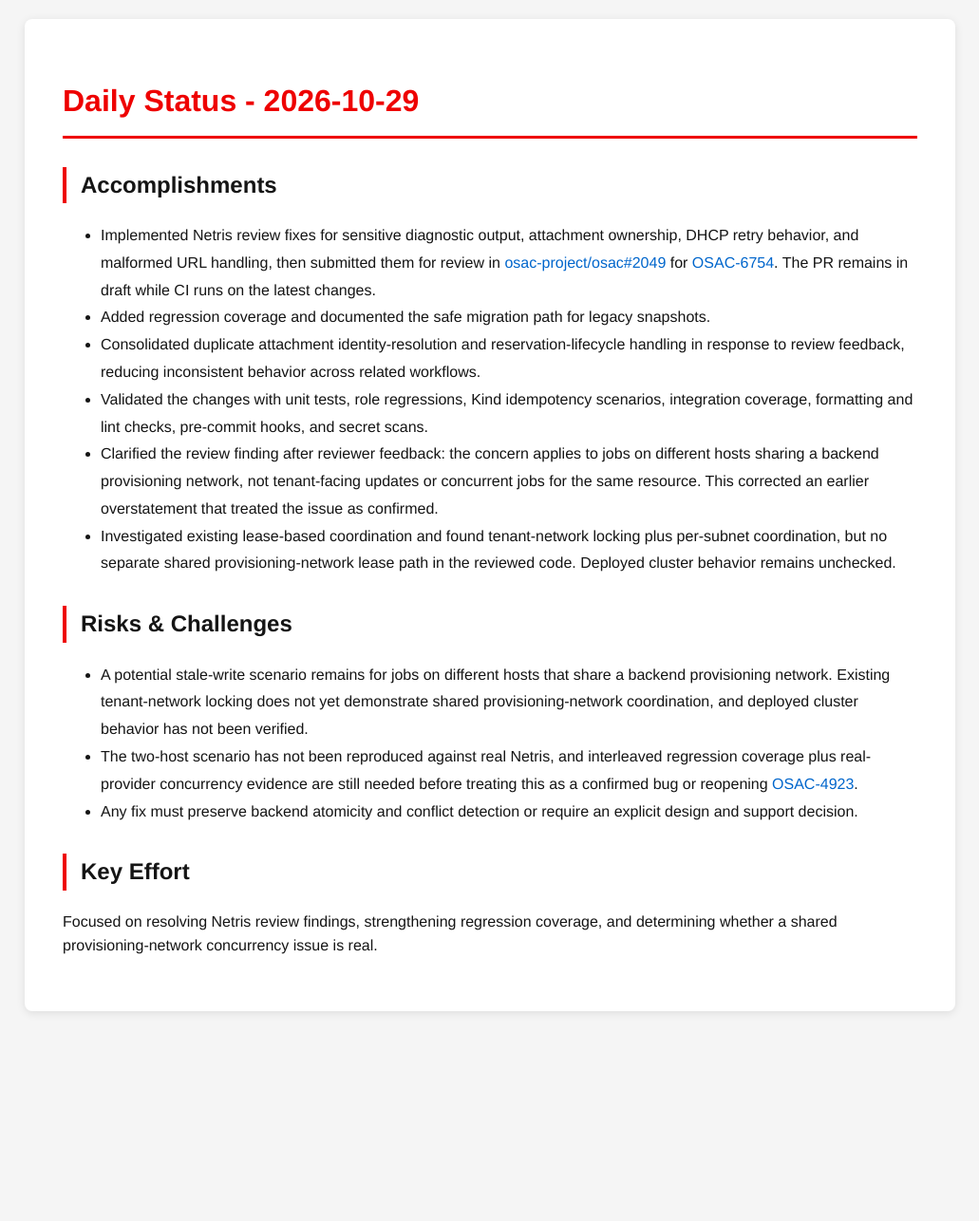
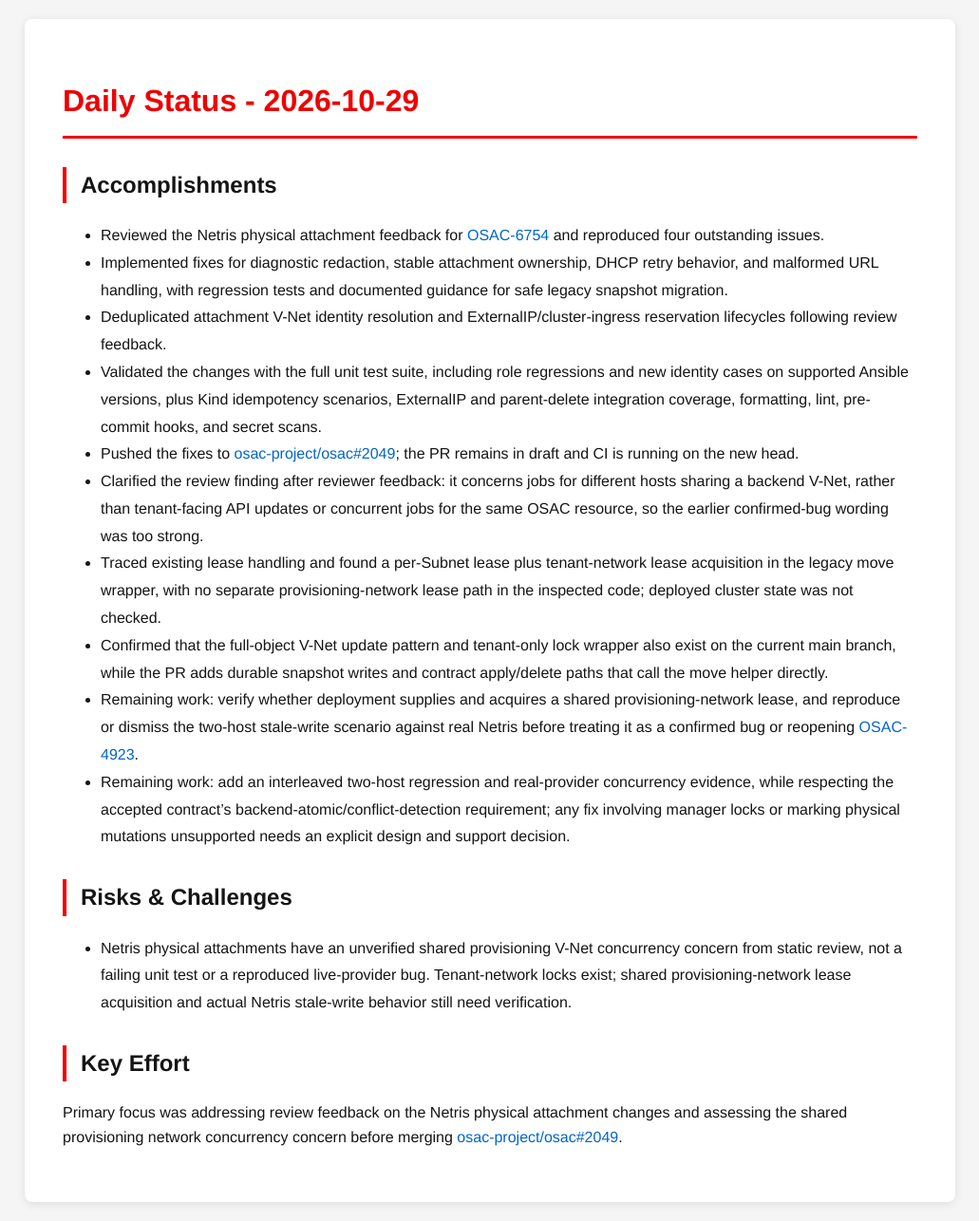
Before and after one commit to tzvatot/daily-status, a Jekyll site: the page built from 2026-10-29.md, in a window 1280 px wide. Shown: the whole page at 95% size, without its empty margins (124-1155 px from the left). Built offline with Jekyll 4.4.1, drawn with Linux system fonts in a browser that asks for light colours; before the commit the page ends 1085 px from its top, so only the background shows below that.

Commit message:
Daily status update - 2026-10-29

```diff
--- a/2026-10-29.md
+++ b/2026-10-29.md
@@ -7,17 +7,19 @@ date: 2026-10-29
 # Daily Status - 2026-10-29
 
 ## Accomplishments
-- Implemented Netris review fixes for sensitive diagnostic output, attachment ownership, DHCP retry behavior, and malformed URL handling, then submitted them for review in [osac-project/osac#2049](https://github.com/osac-project/osac/pull/2049) for [OSAC-6754](https://redhat.atlassian.net/browse/OSAC-6754). The PR remains in draft while CI runs on the latest changes.
-- Added regression coverage and documented the safe migration path for legacy snapshots.
-- Consolidated duplicate attachment identity-resolution and reservation-lifecycle handling in response to review feedback, reducing inconsistent behavior across related workflows.
-- Validated the changes with unit tests, role regressions, Kind idempotency scenarios, integration coverage, formatting and lint checks, pre-commit hooks, and secret scans.
-- Clarified the review finding after reviewer feedback: the concern applies to jobs on different hosts sharing a backend provisioning network, not tenant-facing updates or concurrent jobs for the same resource. This corrected an earlier overstatement that treated the issue as confirmed.
-- Investigated existing lease-based coordination and found tenant-network locking plus per-subnet coordination, but no separate shared provisioning-network lease path in the reviewed code. Deployed cluster behavior remains unchecked.
+- Reviewed the Netris physical attachment feedback for [OSAC-6754](https://redhat.atlassian.net/browse/OSAC-6754) and reproduced four outstanding issues.
+- Implemented fixes for diagnostic redaction, stable attachment ownership, DHCP retry behavior, and malformed URL handling, with regression tests and documented guidance for safe legacy snapshot migration.
+- Deduplicated attachment V-Net identity resolution and ExternalIP/cluster-ingress reservation lifecycles following review feedback.
+- Validated the changes with the full unit test suite, including role regressions and new identity cases on supported Ansible versions, plus Kind idempotency scenarios, ExternalIP and parent-delete integration coverage, formatting, lint, pre-commit hooks, and secret scans.
+- Pushed the fixes to [osac-project/osac#2049](https://github.com/osac-project/osac/pull/2049); the PR remains in draft and CI is running on the new head.
+- Clarified the review finding after reviewer feedback: it concerns jobs for different hosts sharing a backend V-Net, rather than tenant-facing API updates or concurrent jobs for the same OSAC resource, so the earlier confirmed-bug wording was too strong.
+- Traced existing lease handling and found a per-Subnet lease plus tenant-network lease acquisition in the legacy move wrapper, with no separate provisioning-network lease path in the inspected code; deployed cluster state was not checked.
+- Confirmed that the full-object V-Net update pattern and tenant-only lock wrapper also exist on the current main branch, while the PR adds durable snapshot writes and contract apply/delete paths that call the move helper directly.
+- Remaining work: verify whether deployment supplies and acquires a shared provisioning-network lease, and reproduce or dismiss the two-host stale-write scenario against real Netris before treating it as a confirmed bug or reopening [OSAC-4923](https://redhat.atlassian.net/browse/OSAC-4923).
+- Remaining work: add an interleaved two-host regression and real-provider concurrency evidence, while respecting the accepted contract's backend-atomic/conflict-detection requirement; any fix involving manager locks or marking physical mutations unsupported needs an explicit design and support decision.
 
 ## Risks & Challenges
-- A potential stale-write scenario remains for jobs on different hosts that share a backend provisioning network. Existing tenant-network locking does not yet demonstrate shared provisioning-network coordination, and deployed cluster behavior has not been verified.
-- The two-host scenario has not been reproduced against real Netris, and interleaved regression coverage plus real-provider concurrency evidence are still needed before treating this as a confirmed bug or reopening [OSAC-4923](https://redhat.atlassian.net/browse/OSAC-4923).
-- Any fix must preserve backend atomicity and conflict detection or require an explicit design and support decision.
+- Netris physical attachments have an unverified shared provisioning V-Net concurrency concern from static review, not a failing unit test or a reproduced live-provider bug. Tenant-network locks exist; shared provisioning-network lease acquisition and actual Netris stale-write behavior still need verification.
 
 ## Key Effort
-Focused on resolving Netris review findings, strengthening regression coverage, and determining whether a shared provisioning-network concurrency issue is real.
+Primary focus was addressing review feedback on the Netris physical attachment changes and assessing the shared provisioning network concurrency concern before merging [osac-project/osac#2049](https://github.com/osac-project/osac/pull/2049).
```
